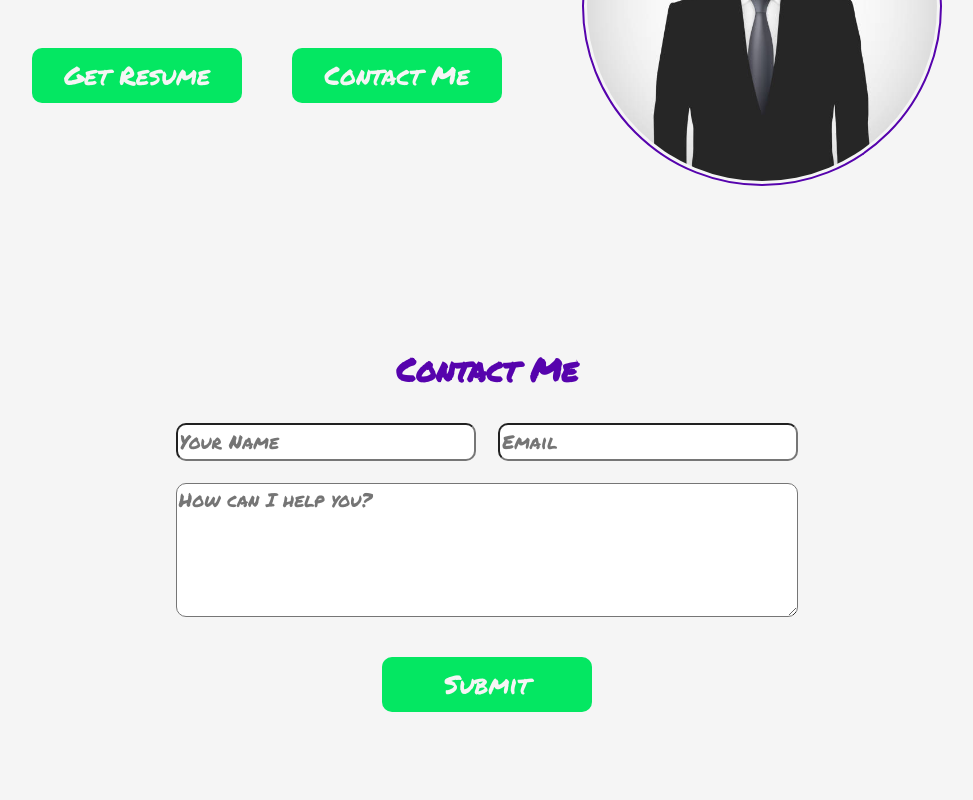
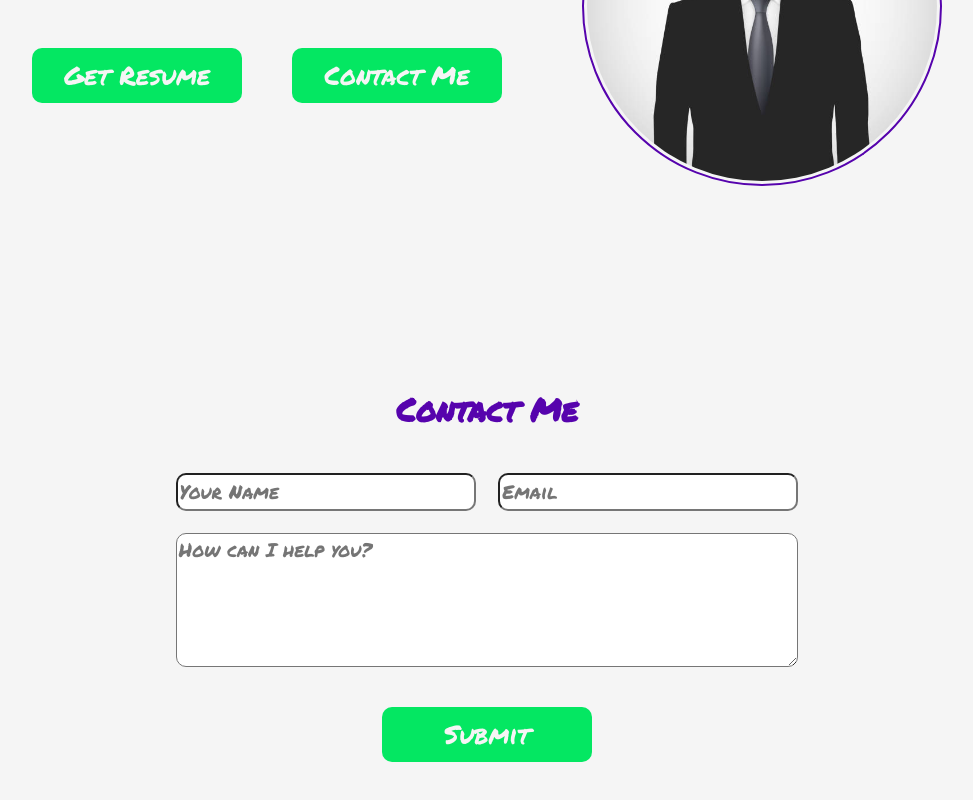
Before and after one commit to dsreagan/my-website, a React (Create React App) app in the folder client/: page / in a window 1280 px wide. Shown: the part 354-1154 px from the top of the page, without its empty margins (153-1126 px from the left). Before the commit the page ends 1106 px from the top, so only its background shows below. Built offline with nearby package versions, Linux system fonts and the light colour scheme.

Commit message:
Add Resume button functionality

```diff
--- a/client/public/style.css
+++ b/client/public/style.css
@@ -80,9 +80,10 @@ button:hover {
 }
 
 .contact {
-    margin-top: 160px;
+    margin: 200px;
     text-align: center;
     color: #5603AD;
+    padding-bottom: 80px;
 }
 
 .contact-grid {
@@ -90,7 +91,7 @@ button:hover {
     gap: 1.4em;
     grid-template-columns: repeat(2, 300px);
     justify-content: center;
-    margin-top: 30px;
+    margin: 40px 0px;
 }
 
 input, textarea {
@@ -106,11 +107,3 @@ input, textarea {
     height: 128px;
     grid-column: span 2;
 }
-
-.contact > button {
-    margin: 40px;
-}
-
-/* #F7B267 - pink
-#F27059 - white-grey
-#F5F5F5 - salmon */
--- a/client/src/components/Hero.js
+++ b/client/src/components/Hero.js
@@ -1,12 +1,13 @@
 import React from 'react'
 import photo from '../images/profile-photo.jpg';
+import resume from '../files/TempResume.pdf'
 
 export default function Hero({contactFormRef}) {
     return (
         <main>
             <div className="hero-grid">
                 <h1 className="span-2">Info about me...</h1>
-                <button>Get Resume</button>
+                <a href={resume} download="Resume"><button>Get Resume</button></a>
                 <button
                     onClick={() => contactFormRef.current.scrollIntoView({behavior: 'smooth'})}
                 >Contact Me</button>
```
Also changed, not shown: 1 other file (tests, documents, lock files or other folders).
